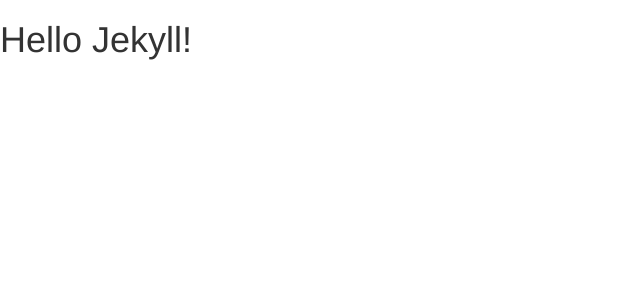
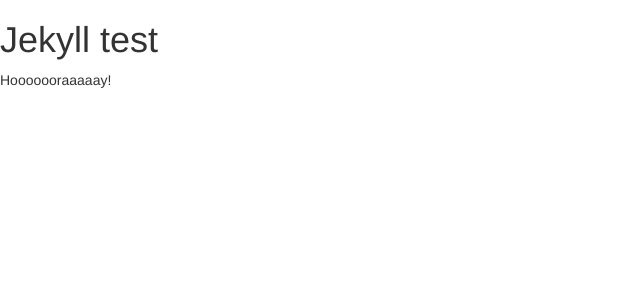
Before and after one commit to tempai-dev/tempai.kiev.ua, a Jekyll site: the page built from src/_posts/2014-11-14-test-page.markdown, in a window 1280 px wide. Shown: the top 300 px of the page, without its empty margins (0-640 px from the left). Built offline with Jekyll 4.4.1, drawn with Linux system fonts in a browser that asks for light colours; part of the change alters nothing that is shown.

Commit message:
trying out Liquid tags

```diff
--- a/_config.yml
+++ b/_config.yml
@@ -1,2 +1,5 @@
 source: src
 destination: _site
+plugins: plugins
+
+title: Tempai
--- a/src/_layouts/default.html
+++ b/src/_layouts/default.html
@@ -4,10 +4,10 @@
     <meta charset="UTF-8">
     <meta name="viewport" content="width=device-width, initial-scale=1">
 
-    <!-- Looking for the source? Visit out GitHub! -->
+    <!-- Looking for the source? Visit our GitHub! -->
     <!-- https://github.com/tempai-dev -->
 
-    <title>Jekyll test</title>
+    <title>{% if page.title %}{{ page.title }} - {% endif %}{{site.title}}</title>
 
     <!-- Bootstrap -->
     <link href="//maxcdn.bootstrapcdn.com/bootstrap/3.3.0/css/bootstrap.min.css" rel="stylesheet">
@@ -20,7 +20,7 @@
     <![endif]-->
   </head>
   <body>
-    <h1>Hello Jekyll!</h1>
+  {{ content }}
 
     <script src="//maxcdn.bootstrapcdn.com/bootstrap/3.3.0/js/bootstrap.min.js" type="application/javascript"></script>
   </body>
--- a/src/_posts/2014-11-14-test-page.markdown
+++ b/src/_posts/2014-11-14-test-page.markdown
@@ -1,6 +1,8 @@
 ---
-title: Jekyll test
 layout: default
+title: Hello Jekyll!
 ---
 
+# Jekyll test
+
 Hooooooraaaaay!
```
